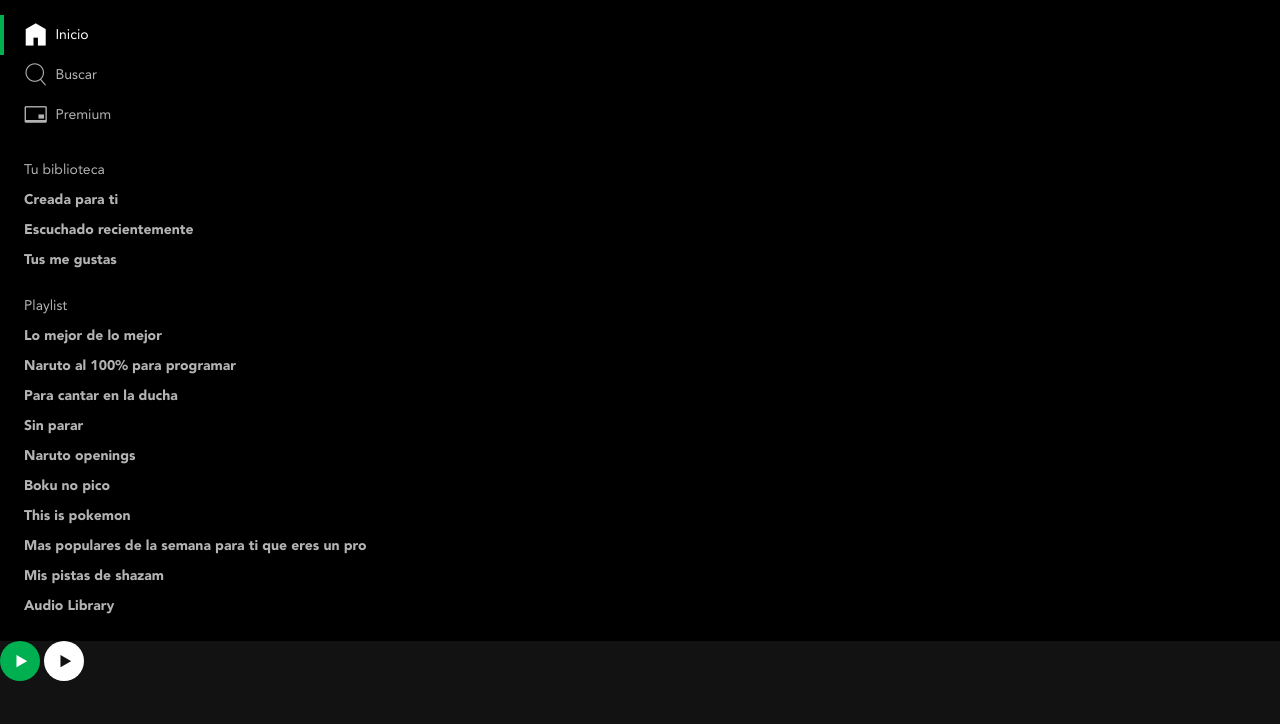
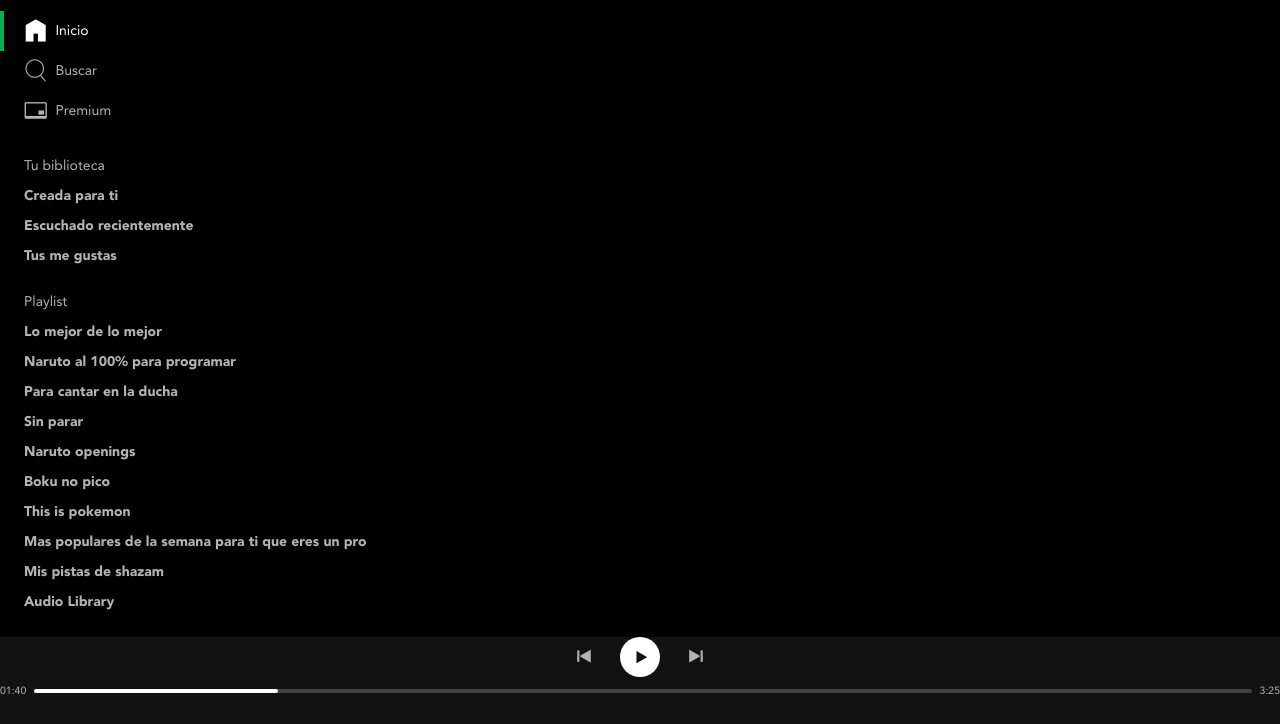
Before and after one commit to jorge-santafe/spotifu, a plain HTML site: page index.html in a window 1280 px wide. Shown: the part 76-800 px from the top of the page. Drawn offline with Linux system fonts and the light colour scheme; files whose address does not match are found by name.

Commit message:
player-controls, player-playback

```diff
--- a/css/index.css
+++ b/css/index.css
@@ -6,6 +6,10 @@
 @import url('./sidebar.css');
 @import url('./ellipsis.css');
 @import url('./slider.css');
+@import url('./player-controls.css');
+@import url('./player-playback.css');
+
+
 
 :root{
     --primary:#00B050;
--- /dev/null
+++ b/css/player-controls.css
@@ -0,0 +1,10 @@
+.playerControls{
+    display: flex;
+    flex-direction: column;
+    gap: 0.5625rem;
+}
+.playerControls-buttons{
+    display: flex;
+    gap: 1rem;
+    justify-content: center;
+}
--- /dev/null
+++ b/css/player-playback.css
@@ -0,0 +1,14 @@
+.playerPlayback{
+    display: flex;
+    align-items: center;
+    gap: 0.5rem;
+}
+.playerPlaback-slider{
+    flex: 1;
+}
+.playerPlackback-progressTime{
+    font: var(--smallBold);
+    line-height: 1;
+    position: relative;
+    top: 1px;
+}
--- a/css/slider.css
+++ b/css/slider.css
@@ -1,5 +1,4 @@
 .slider{
-    inline-size: 200px;
     block-size: 0.25rem;
     border-radius: .5rem;
     background-color: rgba(255, 255, 255, .2);
--- a/index.html
+++ b/index.html
@@ -9,11 +9,6 @@
     <title>Spotifu</title>
 </head>
 <body class="body">
-    <div class="slider">
-        <div class="slider-progess">
-            <button class="slider-button" aria-label="controlar progreso de la reproduccion"></button>
-        </div>
-    </div>
     <div class="sidebar">
         <header class="logo">
             <a href="/" aria-current="page">
@@ -78,13 +73,31 @@
             </ul>
         </nav>
     </div>
+    <div class="playerControls">
+        <div class="playerControls-buttons">
+            <button class="buttonIcon" aria-label="Anterior" title="Anterior">
+                <i class="icon-prev" aria-hidden="true"></i>
+            </button>
+            <button class="buttonIcon is-white" aria-label="Reproducir" title="Reproducir">
+                <i class="icon-play" aria-hidden="true"></i>
+            </button>
+            <button class="buttonIcon" aria-label="Siguiente" title="Siguiente">
+                <i class="icon-next" aria-hidden="true"></i>
+            </button>
+        </div>
+        <div class="playerPlayback">
+            <span class="playerPlackback-progressTime">01:40</span>
+            <div class="playerPlaback-slider">
+                <div class="slider">
+                    <div class="slider-progess">
+                        <button class="slider-button" aria-label="controlar progreso de la reproduccion"></button>
+                    </div>
+                </div>
+            </div>
+            <span class="playerPlackback-progressTime">3:25</span>
+        </div>
+    </div>
 
 
-    <button class="buttonIcon is-primary" aria-label="Reproducir" title="Reproducir">
-        <i class="icon-play" aria-hidden="true"></i>
-    </button>
-    <button class="buttonIcon is-white" aria-label="Reproducir" title="Reproducir">
-        <i class="icon-play" aria-hidden="true"></i>
-    </button>
 </body>
 </html>
```
